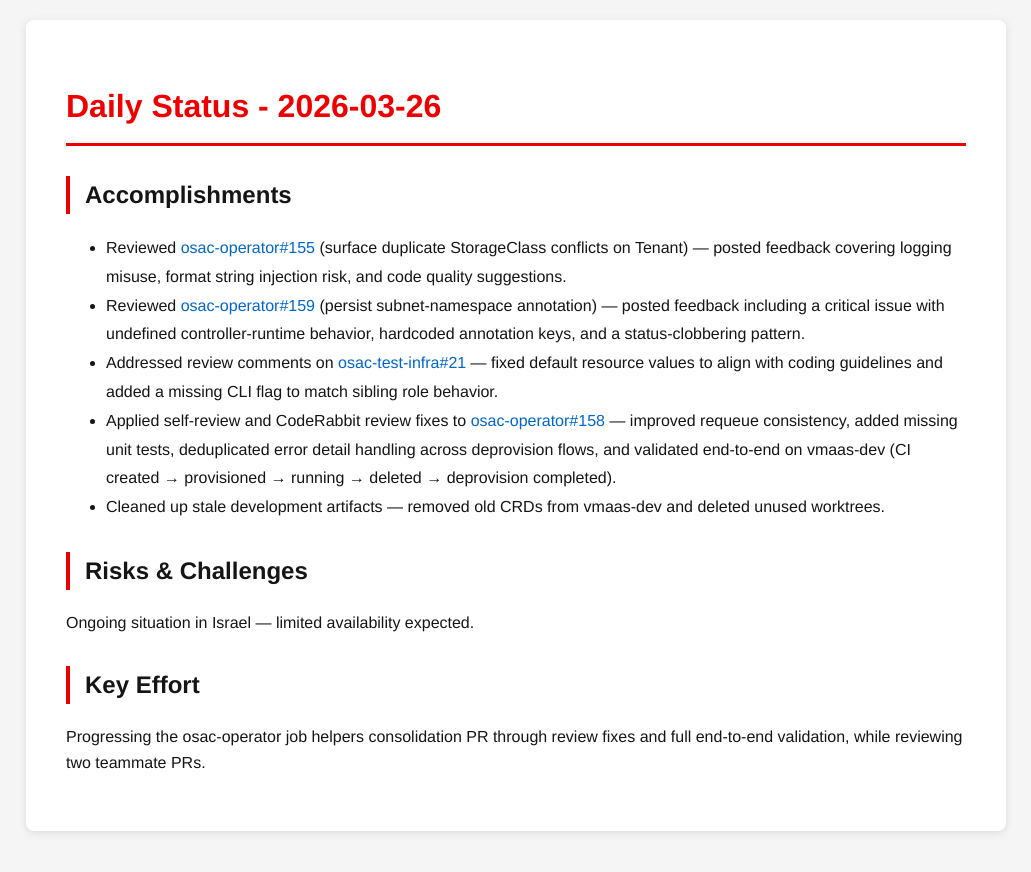
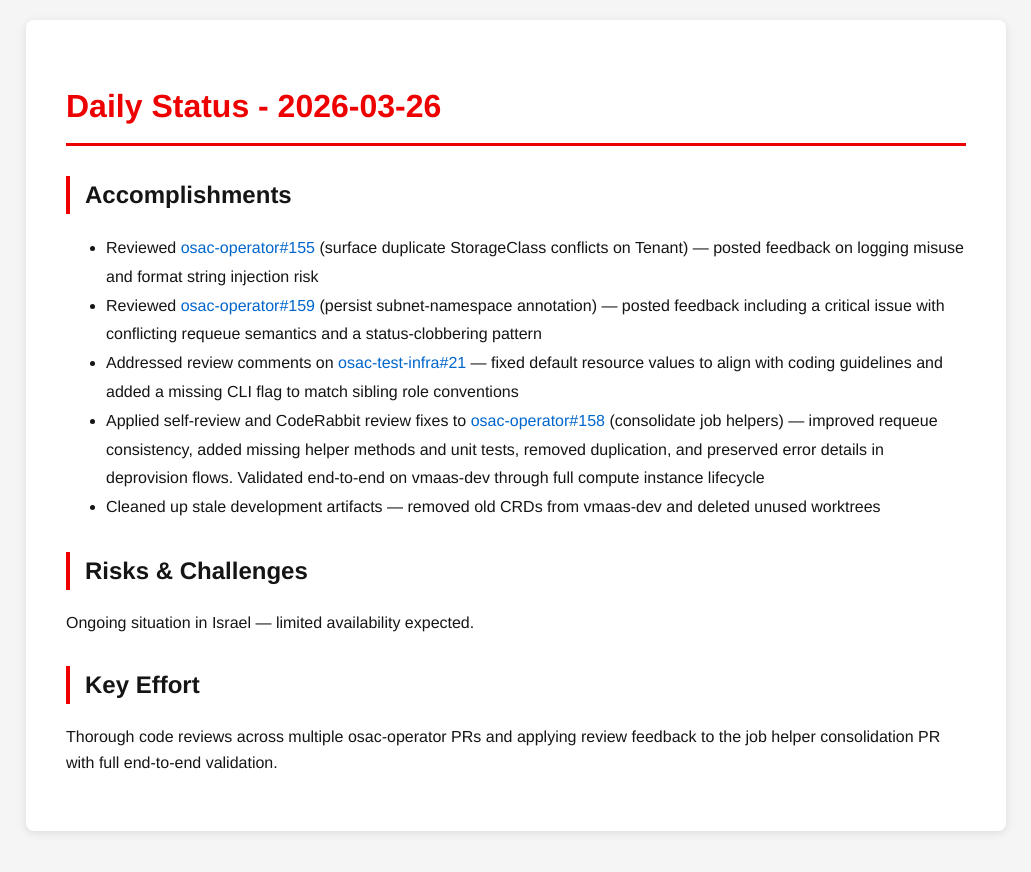
Before and after one commit to tzvatot/daily-status, a Jekyll site: the page built from 2026-03-26.md, in a window 1280 px wide. Shown: the top 872 px of the page, without its empty margins (124-1155 px from the left). Built offline with Jekyll 4.4.1, drawn with Linux system fonts in a browser that asks for light colours.

Commit message:
Daily status update - 2026-03-26

```diff
--- a/2026-03-26.md
+++ b/2026-03-26.md
@@ -7,14 +7,14 @@
 # Daily Status - 2026-03-26
 
 ## Accomplishments
-- Reviewed [osac-operator#155](https://github.com/osac-project/osac-operator/pull/155) (surface duplicate StorageClass conflicts on Tenant) — posted feedback covering logging misuse, format string injection risk, and code quality suggestions.
-- Reviewed [osac-operator#159](https://github.com/osac-project/osac-operator/pull/159) (persist subnet-namespace annotation) — posted feedback including a critical issue with undefined controller-runtime behavior, hardcoded annotation keys, and a status-clobbering pattern.
-- Addressed review comments on [osac-test-infra#21](https://github.com/osac-project/osac-test-infra/pull/21) — fixed default resource values to align with coding guidelines and added a missing CLI flag to match sibling role behavior.
-- Applied self-review and CodeRabbit review fixes to [osac-operator#158](https://github.com/osac-project/osac-operator/pull/158) — improved requeue consistency, added missing unit tests, deduplicated error detail handling across deprovision flows, and validated end-to-end on vmaas-dev (CI created → provisioned → running → deleted → deprovision completed).
-- Cleaned up stale development artifacts — removed old CRDs from vmaas-dev and deleted unused worktrees.
+- Reviewed [osac-operator#155](https://github.com/osac-project/osac-operator/pull/155) (surface duplicate StorageClass conflicts on Tenant) — posted feedback on logging misuse and format string injection risk
+- Reviewed [osac-operator#159](https://github.com/osac-project/osac-operator/pull/159) (persist subnet-namespace annotation) — posted feedback including a critical issue with conflicting requeue semantics and a status-clobbering pattern
+- Addressed review comments on [osac-test-infra#21](https://github.com/osac-project/osac-test-infra/pull/21) — fixed default resource values to align with coding guidelines and added a missing CLI flag to match sibling role conventions
+- Applied self-review and CodeRabbit review fixes to [osac-operator#158](https://github.com/osac-project/osac-operator/pull/158) (consolidate job helpers) — improved requeue consistency, added missing helper methods and unit tests, removed duplication, and preserved error details in deprovision flows. Validated end-to-end on vmaas-dev through full compute instance lifecycle
+- Cleaned up stale development artifacts — removed old CRDs from vmaas-dev and deleted unused worktrees
 
 ## Risks & Challenges
 Ongoing situation in Israel — limited availability expected.
 
 ## Key Effort
-Progressing the osac-operator job helpers consolidation PR through review fixes and full end-to-end validation, while reviewing two teammate PRs.
+Thorough code reviews across multiple osac-operator PRs and applying review feedback to the job helper consolidation PR with full end-to-end validation.
```
